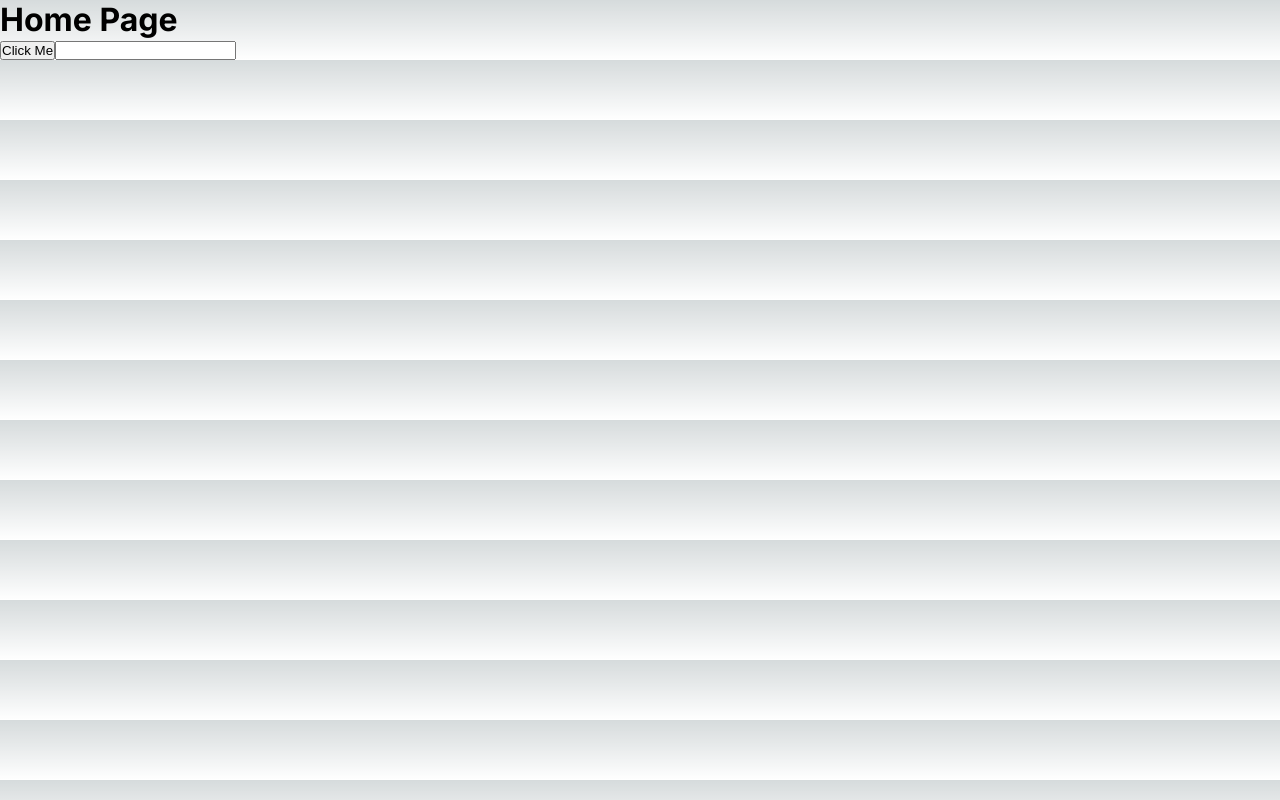
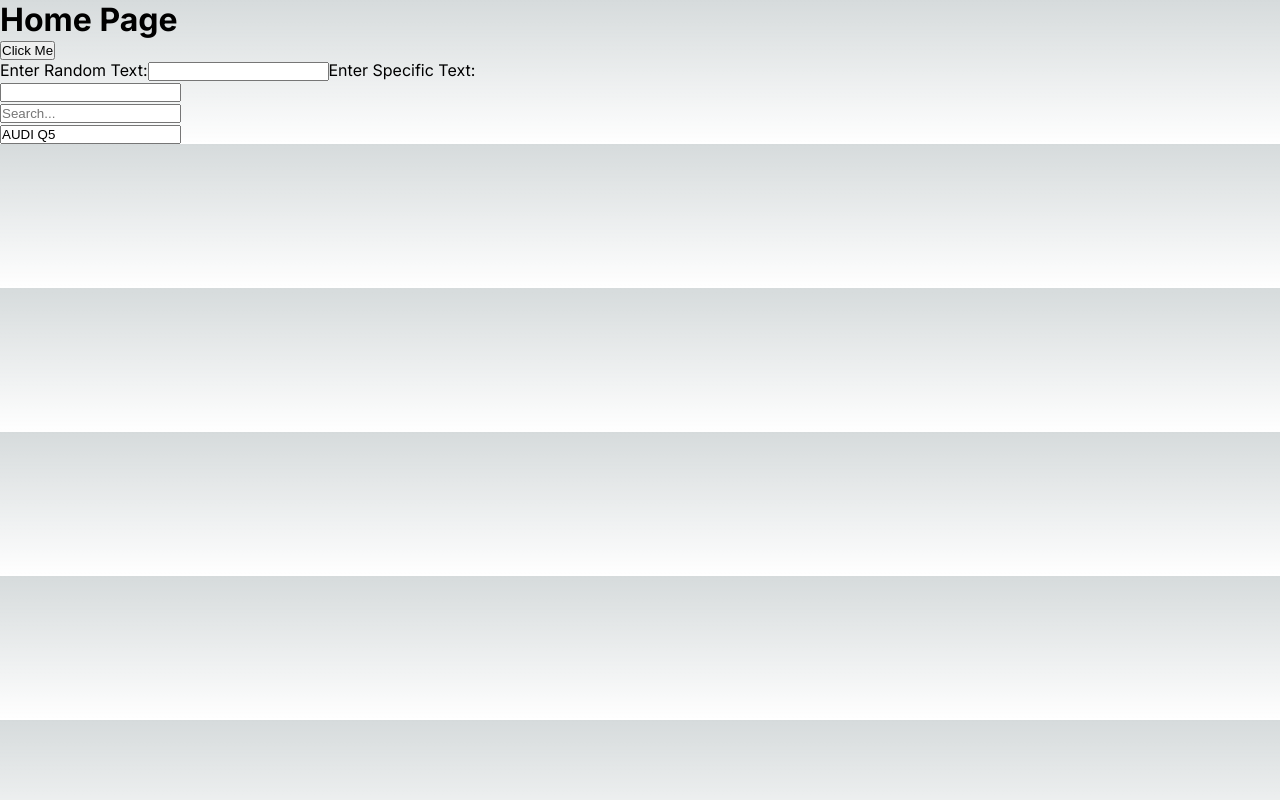
Before and after one commit to mkt-engr/yt-anson-react-unit-test, a Next.js app: page / in a window 1280 px wide. Built offline with nearby package versions, Linux system fonts and the light colour scheme.

Commit message:
Add labels and placeholders to text inputs

```diff
--- a/src/app/page.tsx
+++ b/src/app/page.tsx
@@ -3,7 +3,25 @@ export default function Home() {
     <main>
       <h1>Home Page</h1>
       <button>Click Me</button>
-      <input type="text" />
+      <div className="">
+        <label htmlFor="randomText">
+          Enter Random Text:
+          <input type="text" id="randomText" />
+          Enter Specific Text:
+        </label>
+      </div>
+      <div className="">
+        <label htmlFor="specific">
+          <input type="text" id="specificText" />
+        </label>
+      </div>
+
+      <div className="">
+        <input type="text" placeholder="Search..." />
+      </div>
+      <div className="">
+        <input type="text" value="AUDI Q5" onChange={() => {}} />
+      </div>
     </main>
   );
 }
```
Also changed, not shown: 1 other file (tests, documents, lock files or other folders).
